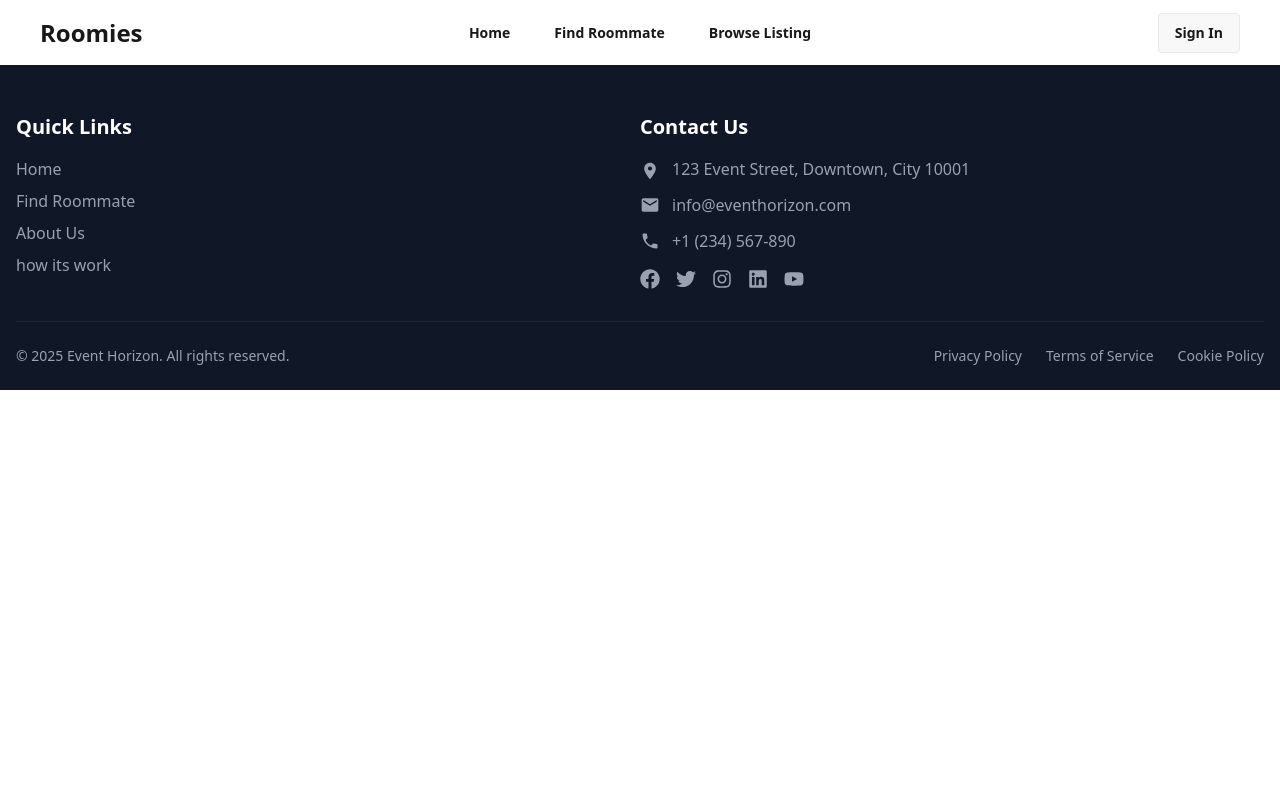
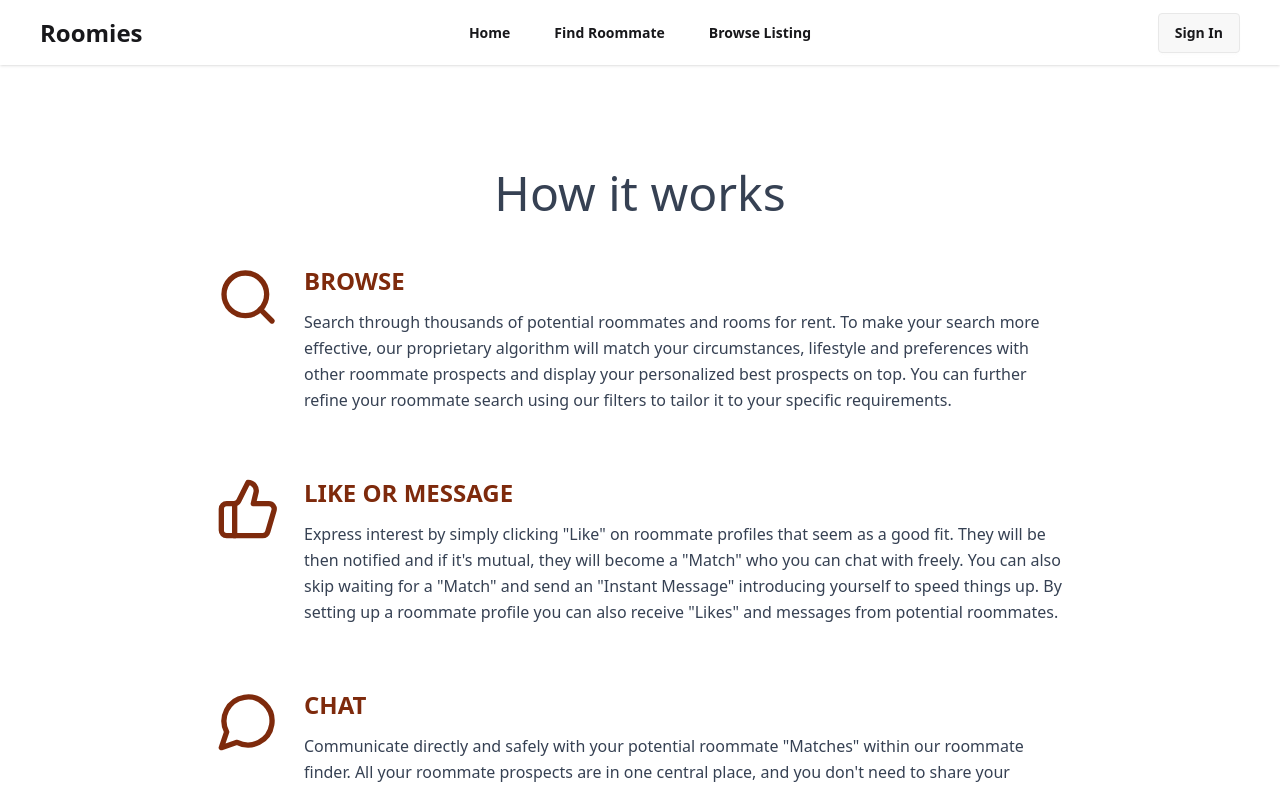
Before and after one commit to fatemaony/Roommate-Finder-Client, a React (Vite) app: page / in a window 1280 px wide. Shown: the top 790 px of the page. Built offline with nearby package versions, Linux system fonts and the light colour scheme; no server answers.

Commit message:
added how it works section

```diff
--- a/package.json
+++ b/package.json
@@ -12,6 +12,7 @@
   "dependencies": {
     "@tailwindcss/vite": "^4.1.7",
     "firebase": "^11.7.3",
+    "lucide-react": "^0.511.0",
     "react": "^19.1.0",
     "react-dom": "^19.1.0",
     "react-icons": "^5.5.0",
--- a/src/components/Home.jsx
+++ b/src/components/Home.jsx
@@ -1,8 +1,9 @@
 import React from "react";
+import HowWorks from "./HowWorks";
  const Home =()=>{
   return(
     <div>
-
+    <HowWorks/>
     </div>
   )
  };
--- a/src/components/HowWorks.jsx
+++ b/src/components/HowWorks.jsx
@@ -0,0 +1,68 @@
+import React from "react";
+import { Search, ThumbsUp, MessageCircle } from "lucide-react";
+
+const HowWorks = () => {
+  return (
+    <div className="max-w-4xl mx-auto p-6 mt-20 bg-white">
+      <h1 className="text-5xl font-medium text-center text-gray-700 mb-12">How it works</h1>
+
+      <div className="space-y-16">
+        {/* Browse Section */}
+        <div className="flex items-start gap-6">
+          <div className="flex-shrink-0">
+            <div className="w-16 h-16 text-orange-900">
+              <Search size={64} strokeWidth={2} className="text-orange-900" />
+            </div>
+          </div>
+          <div>
+            <h2 className="text-2xl font-bold mb-3 text-orange-900">BROWSE</h2>
+            <p className="text-gray-700 leading-relaxed">
+              Search through thousands of potential roommates and rooms for rent. To make your search more
+              effective, our proprietary algorithm will match your circumstances, lifestyle and preferences with
+              other roommate prospects and display your personalized best prospects on top. You can further
+              refine your roommate search using our filters to tailor it to your specific requirements.
+            </p>
+          </div>
+        </div>
+
+        {/* Like or Message Section */}
+        <div className="flex items-start gap-6">
+          <div className="flex-shrink-0">
+            <div className="w-16 h-16 ml-auto">
+              <ThumbsUp size={64} strokeWidth={2} className="text-orange-900" />
+            </div>
+          </div>
+          <div>
+            <h2 className="text-2xl font-bold mb-3 text-orange-900">LIKE OR MESSAGE</h2>
+            <p className="text-gray-700 leading-relaxed">
+              Express interest by simply clicking "Like" on roommate profiles that seem as a good fit. They will be
+              then notified and if it's mutual, they will become a "Match" who you can chat with freely. You can
+              also skip waiting for a "Match" and send an "Instant Message" introducing yourself to speed things
+              up. By setting up a roommate profile you can also receive "Likes" and messages from potential
+              roommates.
+            </p>
+          </div>
+        </div>
+
+        {/* Chat Section */}
+        <div className="flex items-start gap-6">
+          <div className="flex-shrink-0">
+            <div className="w-16 h-16">
+              <MessageCircle size={64} strokeWidth={2} className="text-orange-900" />
+            </div>
+          </div>
+          <div>
+            <h2 className="text-2xl font-bold mb-3 text-orange-900">CHAT</h2>
+            <p className="text-gray-700 leading-relaxed">
+              Communicate directly and safely with your potential roommate "Matches" within our roommate
+              finder. All your roommate prospects are in one central place, and you don't need to share your
+              personal contact information until you are ready.
+            </p>
+          </div>
+        </div>
+      </div>
+    </div>
+  );
+};
+
+export default HowWorks;
--- /dev/null
+++ b/src/components/Loading.jsx
@@ -0,0 +1,18 @@
+import React from "react";
+import { AiOutlineLoading3Quarters } from "react-icons/ai";
+import { useNavigation } from "react-router";
+
+const Loading = () => {
+  const navigation = useNavigation();
+
+  const isLoading = navigation.state === "loading";
+  return (
+    isLoading && (
+      <div className="flex items-center justify-center min-h-screen bg-base-200">
+        <AiOutlineLoading3Quarters className="animate-spin size-16 text-primary" />
+      </div>
+    )
+  );
+};
+
+export default Loading;
--- a/src/layouts/LayOut.jsx
+++ b/src/layouts/LayOut.jsx
@@ -3,10 +3,12 @@ import { Outlet } from "react-router";
 import Header from "../components/Header";
 import Footer from "../components/Footer";
 import Banner from "../components/Banner";
+import Loading from "../components/Loading";
 const LayOut =()=>{
   return(
     <div>
       <Header/>
+      <Loading/>
       <Outlet/>
       <Footer/>
     </div>
```
Also changed, not shown: 1 other file (tests, documents, lock files or other folders).
